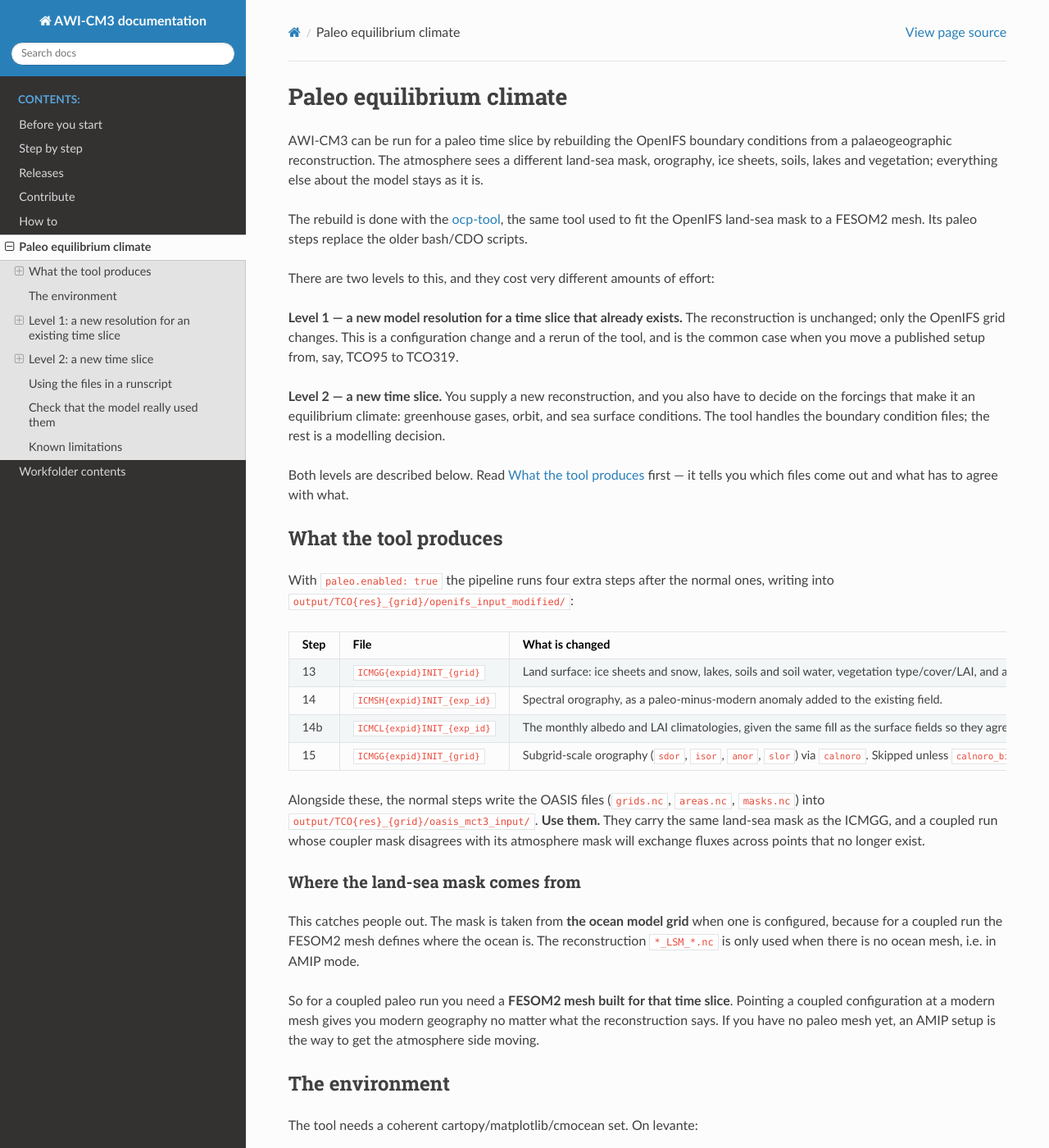
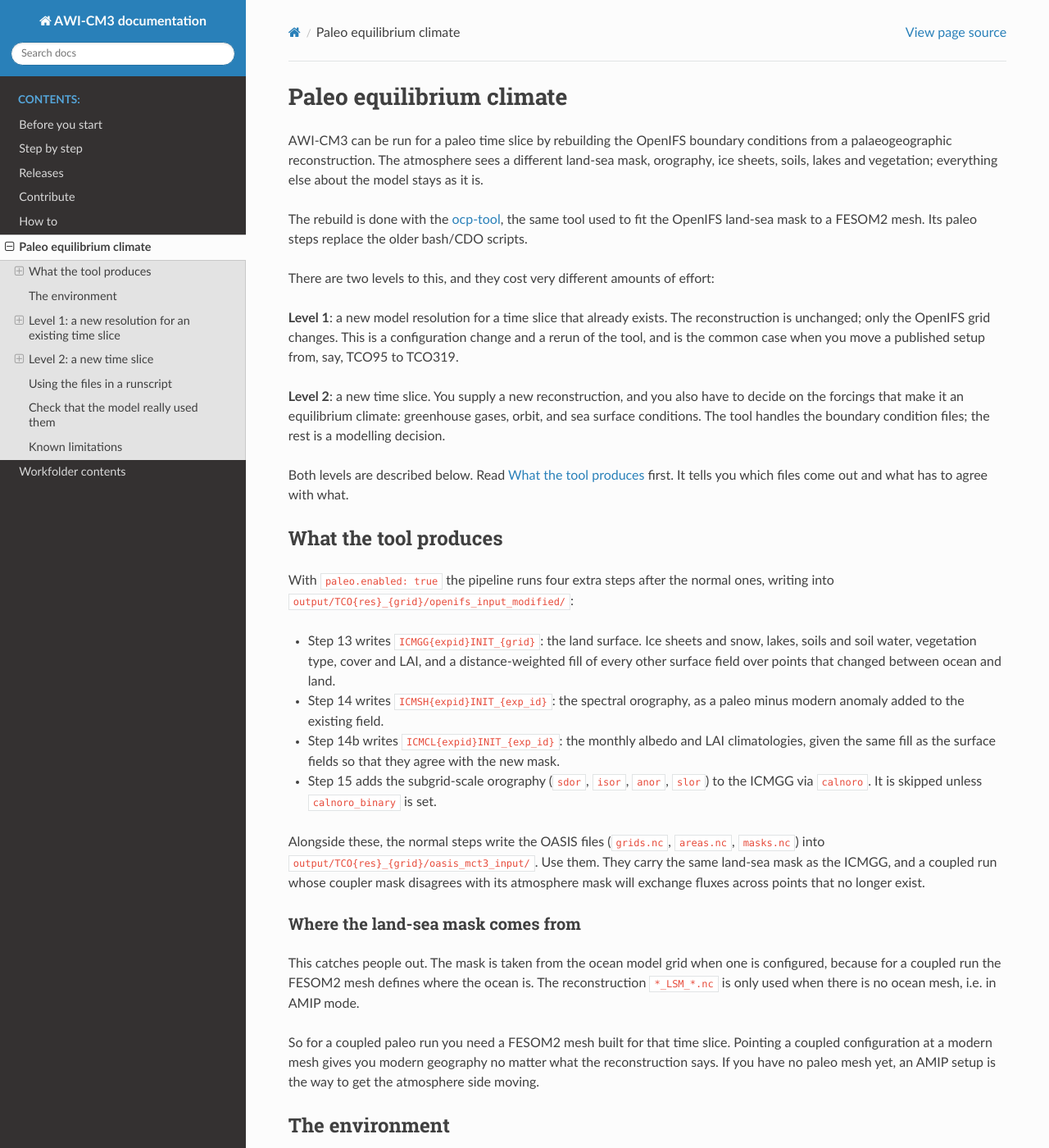
Before and after one commit to AWI-ESM/documentation_AWI-CM3, a Sphinx documentation site: the page built from source/paleo.rst, in a window 1280 px wide and 1400 px high. Shown: the whole window at 82% size. Built offline with Sphinx 7.4.7 and the Read the Docs theme 3.1.0, drawn with Linux system fonts in a browser that asks for light colours; some of the changed text lies outside the part shown.

Commit message:
Match paleo page to the style of the hand-written docs
The rest of the documentation uses bullet lists, code blocks and plain
paragraphs throughout: no list-tables, no em dashes, and bold only for the
occasional label. Convert the two tables to bullet lists, drop the em dashes,
and keep bold only where it labels a list entry.

```diff
--- a/source/paleo.rst
+++ b/source/paleo.rst
@@ -14,18 +14,18 @@ steps replace the older bash/CDO scripts.
 
 There are two levels to this, and they cost very different amounts of effort:
 
-**Level 1 — a new model resolution for a time slice that already exists.**
+**Level 1**: a new model resolution for a time slice that already exists.
 The reconstruction is unchanged; only the OpenIFS grid changes. This is a
 configuration change and a rerun of the tool, and is the common case when you
 move a published setup from, say, TCO95 to TCO319.
 
-**Level 2 — a new time slice.**
+**Level 2**: a new time slice.
 You supply a new reconstruction, and you also have to decide on the forcings
 that make it an equilibrium climate: greenhouse gases, orbit, and sea surface
 conditions. The tool handles the boundary condition files; the rest is a
 modelling decision.
 
-Both levels are described below. Read :ref:`what_the_tool_changes` first — it
+Both levels are described below. Read :ref:`what_the_tool_changes` first. It
 tells you which files come out and what has to agree with what.
 
 .. _what_the_tool_changes:
@@ -36,46 +36,34 @@ What the tool produces
 With ``paleo.enabled: true`` the pipeline runs four extra steps after the
 normal ones, writing into ``output/TCO{res}_{grid}/openifs_input_modified/``:
 
-.. list-table::
-   :header-rows: 1
-   :widths: 12 30 58
-
-   * - Step
-     - File
-     - What is changed
-   * - 13
-     - ``ICMGG{expid}INIT_{grid}``
-     - Land surface: ice sheets and snow, lakes, soils and soil water,
-       vegetation type/cover/LAI, and a distance-weighted fill of every other
-       surface field over points that changed between ocean and land.
-   * - 14
-     - ``ICMSH{expid}INIT_{exp_id}``
-     - Spectral orography, as a paleo-minus-modern anomaly added to the
-       existing field.
-   * - 14b
-     - ``ICMCL{expid}INIT_{exp_id}``
-     - The monthly albedo and LAI climatologies, given the same fill as the
-       surface fields so they agree with the new mask.
-   * - 15
-     - ``ICMGG{expid}INIT_{grid}``
-     - Subgrid-scale orography (``sdor``, ``isor``, ``anor``, ``slor``) via
-       ``calnoro``. Skipped unless ``calnoro_binary`` is set.
+- Step 13 writes ``ICMGG{expid}INIT_{grid}``: the land surface. Ice sheets and
+  snow, lakes, soils and soil water, vegetation type, cover and LAI, and a
+  distance-weighted fill of every other surface field over points that changed
+  between ocean and land.
+- Step 14 writes ``ICMSH{expid}INIT_{exp_id}``: the spectral orography, as a
+  paleo minus modern anomaly added to the existing field.
+- Step 14b writes ``ICMCL{expid}INIT_{exp_id}``: the monthly albedo and LAI
+  climatologies, given the same fill as the surface fields so that they agree
+  with the new mask.
+- Step 15 adds the subgrid-scale orography (``sdor``, ``isor``, ``anor``,
+  ``slor``) to the ICMGG via ``calnoro``. It is skipped unless
+  ``calnoro_binary`` is set.
 
 Alongside these, the normal steps write the OASIS files
 (``grids.nc``, ``areas.nc``, ``masks.nc``) into ``output/TCO{res}_{grid}/oasis_mct3_input/``.
-**Use them.** They carry the same land-sea mask as the ICMGG, and a coupled
-run whose coupler mask disagrees with its atmosphere mask will exchange fluxes
+Use them. They carry the same land-sea mask as the ICMGG, and a coupled run
+whose coupler mask disagrees with its atmosphere mask will exchange fluxes
 across points that no longer exist.
 
 Where the land-sea mask comes from
 ----------------------------------
 
-This catches people out. The mask is taken from **the ocean model grid** when
+This catches people out. The mask is taken from the ocean model grid when
 one is configured, because for a coupled run the FESOM2 mesh defines where the
 ocean is. The reconstruction ``*_LSM_*.nc`` is only used when there is no ocean
 mesh, i.e. in AMIP mode.
 
-So for a coupled paleo run you need a **FESOM2 mesh built for that time slice**.
+So for a coupled paleo run you need a FESOM2 mesh built for that time slice.
 Pointing a coupled configuration at a modern mesh gives you modern geography no
 matter what the reconstruction says. If you have no paleo mesh yet, an AMIP
 setup is the way to get the atmosphere side moving.
@@ -157,28 +145,17 @@ Level 2: a new time slice
 Here you supply the reconstruction. The tool expects these files, with
 ``{exp_id}`` replaced by ``paleo.experiment_id``:
 
-.. list-table::
-   :header-rows: 1
-   :widths: 34 66
-
-   * - File
-     - Contents
-   * - ``{exp_id}_LSM_v1.0.nc``
-     - Land-sea mask, 1 = land. Used in AMIP mode only, see above.
-   * - ``{exp_id}_topo_v1.0.nc``
-     - Surface elevation in m.
-   * - ``{exp_id}_icemask_v1.0.nc``
-     - 1 = ice free, 2 = ice sheet.
-   * - ``{exp_id}_lake_v1.0.nc``
-     - Lake cover.
-   * - ``{exp_id}_soil_v1.0.nc``
-     - Soil type.
-   * - ``{exp_id}_mbiome_v1.0.nc``
-     - Biome class, mapped to OpenIFS vegetation types, cover and LAI.
-   * - ``Modern_std_topo_v1.0.nc``
-     - Modern elevation, subtracted to form the topography anomaly.
-   * - ``Modern_std_soil_lake_v1.0.nc``
-     - Modern soil and lake reference.
+- ``{exp_id}_LSM_v1.0.nc``: land-sea mask, 1 = land. Used in AMIP mode only,
+  see above.
+- ``{exp_id}_topo_v1.0.nc``: surface elevation in m.
+- ``{exp_id}_icemask_v1.0.nc``: 1 = ice free, 2 = ice sheet.
+- ``{exp_id}_lake_v1.0.nc``: lake cover.
+- ``{exp_id}_soil_v1.0.nc``: soil type.
+- ``{exp_id}_mbiome_v1.0.nc``: biome class, mapped to OpenIFS vegetation
+  types, cover and LAI.
+- ``Modern_std_topo_v1.0.nc``: modern elevation, subtracted to form the
+  topography anomaly.
+- ``Modern_std_soil_lake_v1.0.nc``: modern soil and lake reference.
 
 All are on a regular 1x1 degree grid. The two ``Modern_std`` files are the
 reference the anomalies are taken against and must come from the same
@@ -253,7 +230,7 @@ Point the OpenIFS input at the tool output:
         ICMGG_INIUA: '/path/to/output/.../ICMGGab45INIUA'
         ICMSH_INIT:  '/path/to/output/.../ICMSHab45INIT_LP'
 
-The ICMCL is the exception. It is **not** an ``input_sources`` entry: esm-tools
+The ICMCL is the exception. It is not an ``input_sources`` entry: esm-tools
 builds ``ICMCL_INIT`` from two other variables, so an override placed in
 ``input_sources`` is silently discarded and you keep the modern climatology
 without any warning. Override these instead:
@@ -301,7 +278,7 @@ five entries:
   GRIB CODE 228038 READ FROM GRIB FILE INTO SNOWG 05
 
 The land point count in the staged ICMGG should differ from the modern
-template. If it does not, the reconstruction never reached the model — in a
+template. If it does not, the reconstruction never reached the model. In a
 coupled run that usually means the ocean mesh is a modern one.
 
 Known limitations
```
